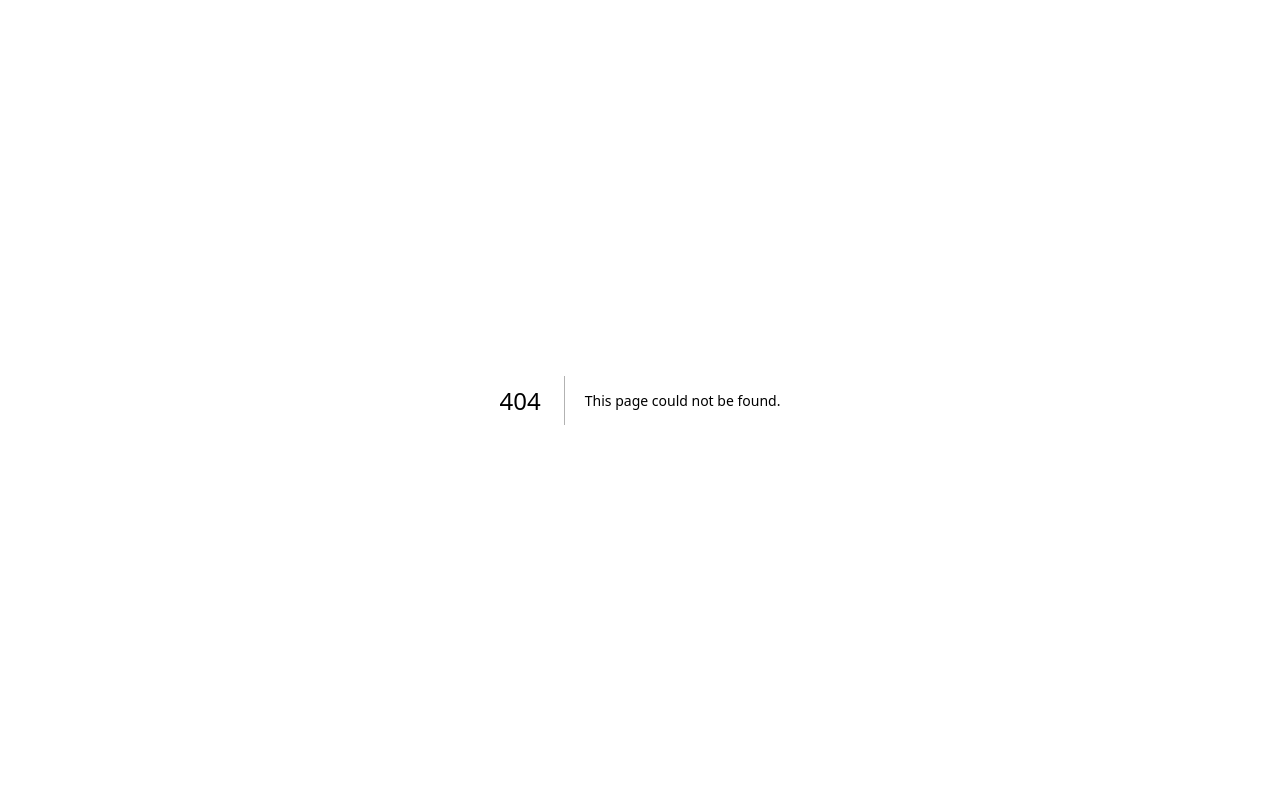
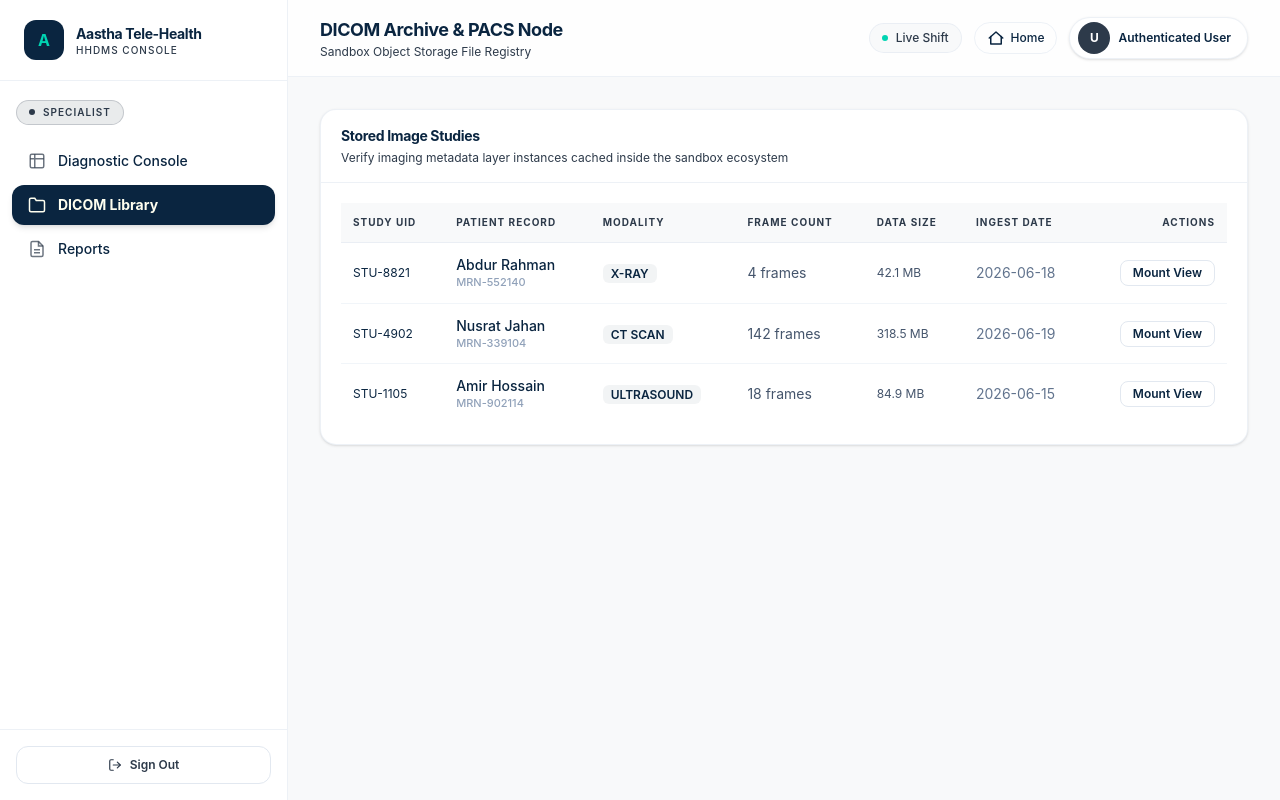
Before and after one commit to spikecowboybebop/hhdms, a Next.js app in the folder apps/web/: page /dashboard/specialist/dicom in a window 1280 px wide. Before the commit this address had no page. Built offline with nearby package versions, Linux system fonts and the light colour scheme.

Commit message:
Basic Reports and DICOM Lib Setup, minor global CSS changes

```diff
--- /dev/null
+++ b/apps/web/app/dashboard/specialist/dicom/page.tsx
@@ -0,0 +1,89 @@
+"use client";
+
+import { useState } from "react";
+import { DashboardShell, type DashboardNavItem } from "@/components/dashboard/dashboard-shell";
+import { SectionCard } from "@/components/dashboard/dashboard-cards";
+
+const navItems: (DashboardNavItem & { active?: boolean })[] = [
+  {
+    label: "Diagnostic Console",
+    href: "/dashboard/specialist",
+    active: false,
+    icon: <svg width="18" height="18" viewBox="0 0 24 24" fill="none" stroke="currentColor" strokeWidth="2"><rect x="3" y="3" width="18" height="18" rx="2" /><path d="M3 9h18M9 3v18" /></svg>
+  },
+  {
+    label: "DICOM Library",
+    href: "/dashboard/specialist/dicom",
+    active: true,
+    icon: <svg width="18" height="18" viewBox="0 0 24 24" fill="none" stroke="currentColor" strokeWidth="2"><path d="M22 19a2 2 0 0 1-2 2H4a2 2 0 0 1-2-2V5a2 2 0 0 1 2-2h5l2 3h9a2 2 0 0 1 2 2z" /></svg>
+  },
+  {
+    label: "Reports",
+    href: "/dashboard/specialist/reports",
+    active: false,
+    icon: <svg width="18" height="18" viewBox="0 0 24 24" fill="none" stroke="currentColor" strokeWidth="2"><path d="M14 2H6a2 2 0 0 0-2 2v16a2 2 0 0 0 2 2h12a2 2 0 0 0 2-2V8z" /><polyline points="14 2 14 8 20 8" /><line x1="16" y1="13" x2="8" y2="13" /><line x1="16" y1="17" x2="8" y2="17" /></svg>
+  },
+];
+
+const mockDicomStudies = [
+  { id: "STU-8821", patient: "Abdur Rahman", mrn: "MRN-552140", modality: "X-RAY", instances: 4, size: "42.1 MB", date: "2026-06-18" },
+  { id: "STU-4902", patient: "Nusrat Jahan", mrn: "MRN-339104", modality: "CT SCAN", instances: 142, size: "318.5 MB", date: "2026-06-19" },
+  { id: "STU-1105", patient: "Amir Hossain", mrn: "MRN-902114", modality: "ULTRASOUND", instances: 18, size: "84.9 MB", date: "2026-06-15" },
+];
+
+export default function DicomLibraryPage() {
+  return (
+    <DashboardShell
+      role="SPECIALIST"
+      accent="slate"
+      navItems={navItems}
+      pageTitle="DICOM Archive & PACS Node"
+      pageSubtitle="Sandbox Object Storage File Registry"
+    >
+      <SectionCard
+        title="Stored Image Studies"
+        description="Verify imaging metadata layer instances cached inside the sandbox ecosystem"
+      >
+        <div className="overflow-x-auto">
+          <table className="w-full text-left border-collapse">
+            <thead>
+              <tr className="border-b border-slate-200/60 text-[10px] font-bold uppercase tracking-widest text-[#2D3A4A] bg-[#F8F9FA]">
+                <th className="p-3">Study UID</th>
+                <th className="p-3">Patient Record</th>
+                <th className="p-3">Modality</th>
+                <th className="p-3">Frame Count</th>
+                <th className="p-3">Data Size</th>
+                <th className="p-3">Ingest Date</th>
+                <th className="p-3 text-right">Actions</th>
+              </tr>
+            </thead>
+            <tbody className="divide-y divide-slate-100 text-sm">
+              {mockDicomStudies.map((study) => (
+                <tr key={study.id} className="hover:bg-[#F8F9FA]/50 transition-colors">
+                  <td className="p-3 font-mono text-xs text-[#0A2540]">{study.id}</td>
+                  <td className="p-3 font-medium">
+                    <div className="text-[#0A2540]">{study.patient}</div>
+                    <div className="text-[11px] text-slate-400">{study.mrn}</div>
+                  </td>
+                  <td className="p-3">
+                    <span className="rounded-md bg-[#0A2540]/5 px-2 py-0.5 text-xs font-semibold text-[#0A2540]">
+                      {study.modality}
+                    </span>
+                  </td>
+                  <td className="p-3 text-slate-600">{study.instances} frames</td>
+                  <td className="p-3 text-slate-600 font-mono text-xs">{study.size}</td>
+                  <td className="p-3 text-slate-500">{study.date}</td>
+                  <td className="p-3 text-right">
+                    <button className="rounded-lg border border-slate-200 px-3 py-1 text-xs font-semibold hover:bg-[#0A2540] hover:text-white transition-all">
+                      Mount View
+                    </button>
+                  </td>
+                </tr>
+              ))}
+            </tbody>
+          </table>
+        </div>
+      </SectionCard>
+    </DashboardShell>
+  );
+}
--- a/apps/web/app/dashboard/specialist/page.tsx
+++ b/apps/web/app/dashboard/specialist/page.tsx
@@ -40,10 +40,11 @@ interface IncomingReferral {
   };
 }
 
-const navItems: DashboardNavItem[] = [
+const navItems: (DashboardNavItem & { active?: boolean })[] = [
   {
     label: "Diagnostic Console",
     href: "/dashboard/specialist",
+    active: true,
     icon: (
       <svg width="18" height="18" viewBox="0 0 24 24" fill="none" stroke="currentColor" strokeWidth="2" strokeLinecap="round" strokeLinejoin="round">
         <rect x="3" y="3" width="18" height="18" rx="2" />
@@ -53,7 +54,7 @@ const navItems: DashboardNavItem[] = [
   },
   {
     label: "DICOM Library",
-    href: "#",
+    href: "specialist/dicom",
     icon: (
       <svg width="18" height="18" viewBox="0 0 24 24" fill="none" stroke="currentColor" strokeWidth="2" strokeLinecap="round" strokeLinejoin="round">
         <path d="M22 19a2 2 0 0 1-2 2H4a2 2 0 0 1-2-2V5a2 2 0 0 1 2-2h5l2 3h9a2 2 0 0 1 2 2z" />
@@ -62,7 +63,7 @@ const navItems: DashboardNavItem[] = [
   },
   {
     label: "Reports",
-    href: "#",
+    href: "specialist/reports",
     icon: (
       <svg width="18" height="18" viewBox="0 0 24 24" fill="none" stroke="currentColor" strokeWidth="2" strokeLinecap="round" strokeLinejoin="round">
         <path d="M14 2H6a2 2 0 0 0-2 2v16a2 2 0 0 0 2 2h12a2 2 0 0 0 2-2V8z" />
--- /dev/null
+++ b/apps/web/app/dashboard/specialist/reports/page.tsx
@@ -0,0 +1,77 @@
+"use client";
+
+import { DashboardShell, type DashboardNavItem } from "@/components/dashboard/dashboard-shell";
+import { SectionCard } from "@/components/dashboard/dashboard-cards";
+
+const navItems: (DashboardNavItem & { active?: boolean })[] = [
+  {
+    label: "Diagnostic Console",
+    href: "/dashboard/specialist",
+    active: false,
+    icon: <svg width="18" height="18" viewBox="0 0 24 24" fill="none" stroke="currentColor" strokeWidth="2"><rect x="3" y="3" width="18" height="18" rx="2" /><path d="M3 9h18M9 3v18" /></svg>
+  },
+  {
+    label: "DICOM Library",
+    href: "/dashboard/specialist/dicom",
+    active: false,
+    icon: <svg width="18" height="18" viewBox="0 0 24 24" fill="none" stroke="currentColor" strokeWidth="2"><path d="M22 19a2 2 0 0 1-2 2H4a2 2 0 0 1-2-2V5a2 2 0 0 1 2-2h5l2 3h9a2 2 0 0 1 2 2z" /></svg>
+  },
+  {
+    label: "Reports",
+    href: "/dashboard/specialist/reports",
+    active: true,
+    icon: <svg width="18" height="18" viewBox="0 0 24 24" fill="none" stroke="currentColor" strokeWidth="2"><path d="M14 2H6a2 2 0 0 0-2 2v16a2 2 0 0 0 2 2h12a2 2 0 0 0 2-2V8z" /><polyline points="14 2 14 8 20 8" /><line x1="16" y1="13" x2="8" y2="13" /><line x1="16" y1="17" x2="8" y2="17" /></svg>
+  },
+];
+
+const mockReports = [
+  { id: "REP-2026-01", patient: "Abdur Rahman", type: "Dermatological Mapping", status: "SIGNED", date: "June 19, 2026" },
+  { id: "REP-2026-02", patient: "Fatima Al-Sayed", type: "Abdominal Ultrasound Assessment", status: "ARCHIVED", date: "June 14, 2026" },
+];
+
+export default function ReportsPage() {
+  return (
+    <DashboardShell
+      role="SPECIALIST"
+      accent="slate"
+      navItems={navItems}
+      pageTitle="Clinical Sign-off Ledger"
+      pageSubtitle="Immutable diagnostic reporting records"
+    >
+      <div className="grid grid-cols-1 gap-6 md:grid-cols-2">
+        {mockReports.map((report) => (
+          <SectionCard
+            key={report.id}
+            title={report.patient}
+            description={`Document Stream UID: ${report.id}`}
+            action={
+              <span className={`rounded-full px-2 py-0.5 text-[9px] font-bold tracking-widest uppercase ${
+                report.status === "SIGNED" ? "bg-emerald-100 text-emerald-800" : "bg-slate-100 text-slate-700"
+              }`}>
+                {report.status}
+              </span>
+            }
+          >
+            <div className="mt-2 space-y-3">
+              <div className="text-xs text-slate-500">
+                <span className="font-semibold text-[#2D3A4A]">Evaluation Type:</span> {report.type}
+              </div>
+              <div className="text-xs text-slate-500">
+                <span className="font-semibold text-[#2D3A4A]">Released Datetime:</span> {report.date}
+              </div>
+              <hr className="border-slate-100" />
+              <div className="flex gap-2">
+                <button
+                  onClick={() => alert("Simulating cryptographically verified PDF print sequence...")}
+                  className="flex-1 rounded-xl border border-slate-200/80 bg-white py-2 text-center text-xs font-semibold text-[#0A2540] hover:bg-[#F8F9FA] transition-all"
+                >
+                  Export PDF Document
+                </button>
+              </div>
+            </div>
+          </SectionCard>
+        ))}
+      </div>
+    </DashboardShell>
+  );
+}
--- a/apps/web/components/dashboard/dashboard-shell.tsx
+++ b/apps/web/components/dashboard/dashboard-shell.tsx
@@ -168,16 +168,18 @@ export function DashboardShell({
                 <Link
                   href={item.href}
                   onClick={() => setSidebarOpen(false)}
-                    className={`flex items-center gap-3 rounded-xl px-3 py-2.5 text-sm font-medium transition-all ${
+                  className={`flex items-center gap-3 rounded-xl px-4 py-2.5 text-sm font-bold transition-all ${
                     active
-                        ? "bg-[#0A2540] text-white shadow-sm"
-                        : "text-[#2D3A4A] hover:bg-[#F8F9FA] hover:text-[#0A2540]"
+                      ? "bg-[#0A2540] text-[#00D4B2] shadow-md"
+                      : "text-[#2D3A4A] font-medium hover:bg-[#F8F9FA] hover:text-[#0A2540]"
                   }`}
                 >
-                    <span className={active ? "text-white" : ""}>
+                  <span className={active ? "text-[#FFFFF0]" : "text-[#2D3A4A]/70"}>
                     {item.icon}
                   </span>
+                  <span className={active ? "text-[#FFFFF0]" : ""}>
                     {item.label}
+                  </span>
                 </Link>
               </li>
             );
```
Lines whose indentation alone changed are shown as unchanged.
